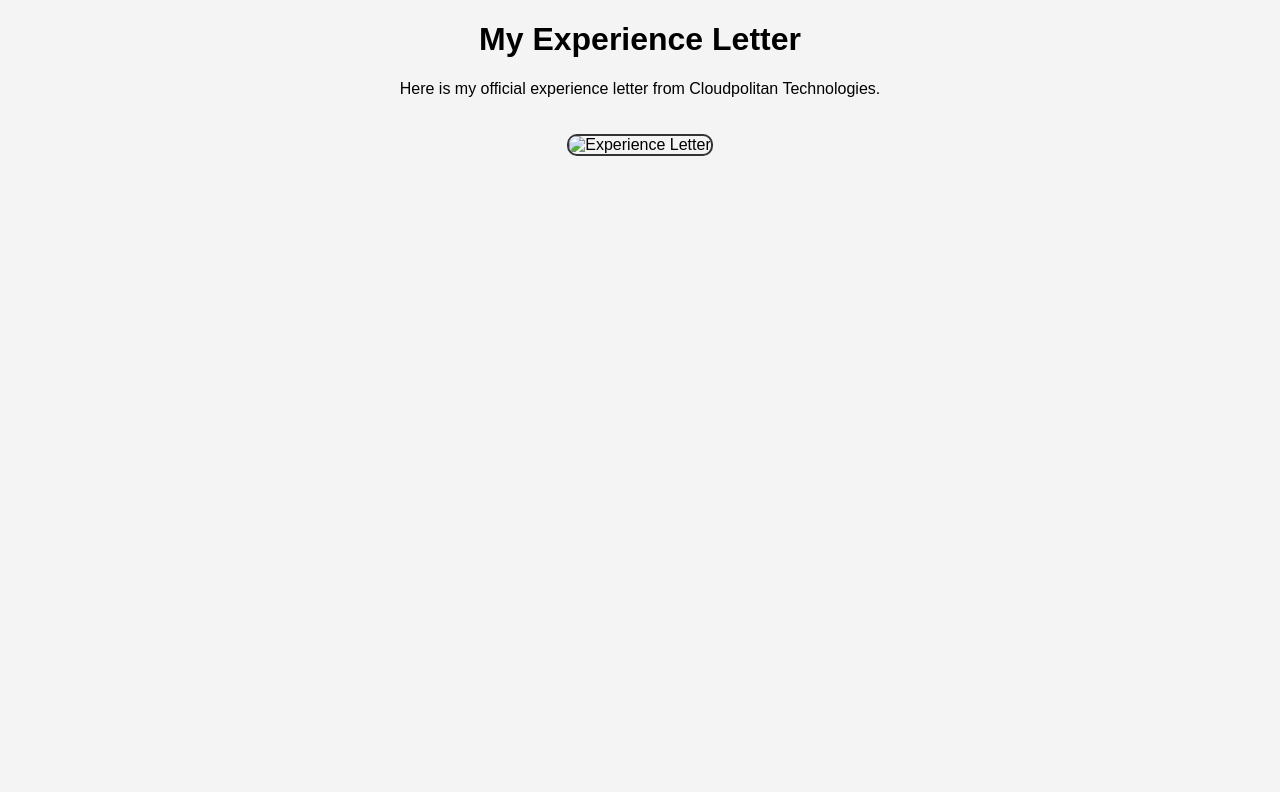
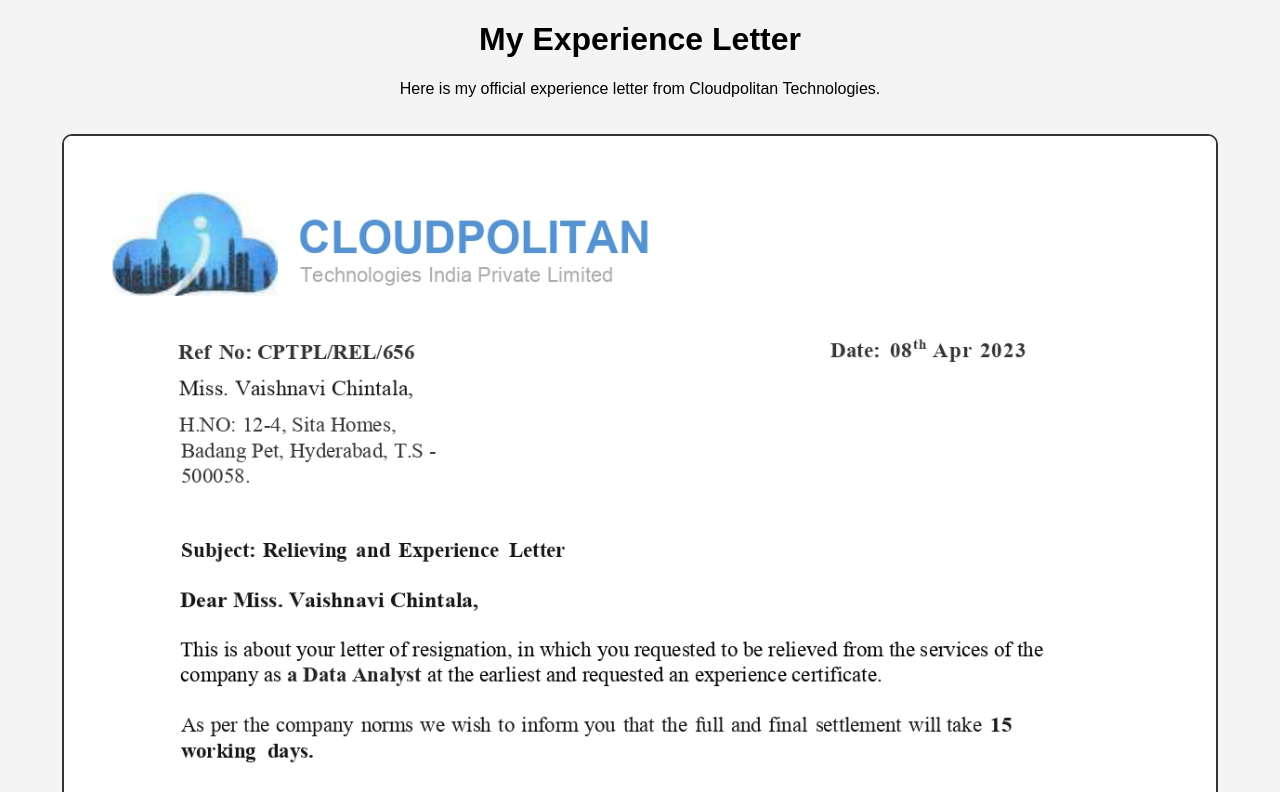
Before and after one commit to vchintala0705/Experience-letter, a plain HTML site: page index.html in a window 1280 px wide. Shown: the top 792 px of the page. Drawn offline with Linux system fonts and the light colour scheme.

Commit message:
Update index.html

```diff
--- a/index.html
+++ b/index.html
@@ -24,6 +24,6 @@
 <body>
     <h1>My Experience Letter</h1>
     <p>Here is my official experience letter from Cloudpolitan Technologies.</p>
-    <img src="experience-letter.jpg" alt="Experience Letter">
+    <img src="experience-letter.jpg.jpg" alt="Experience Letter">
 </body>
 </html>
```
